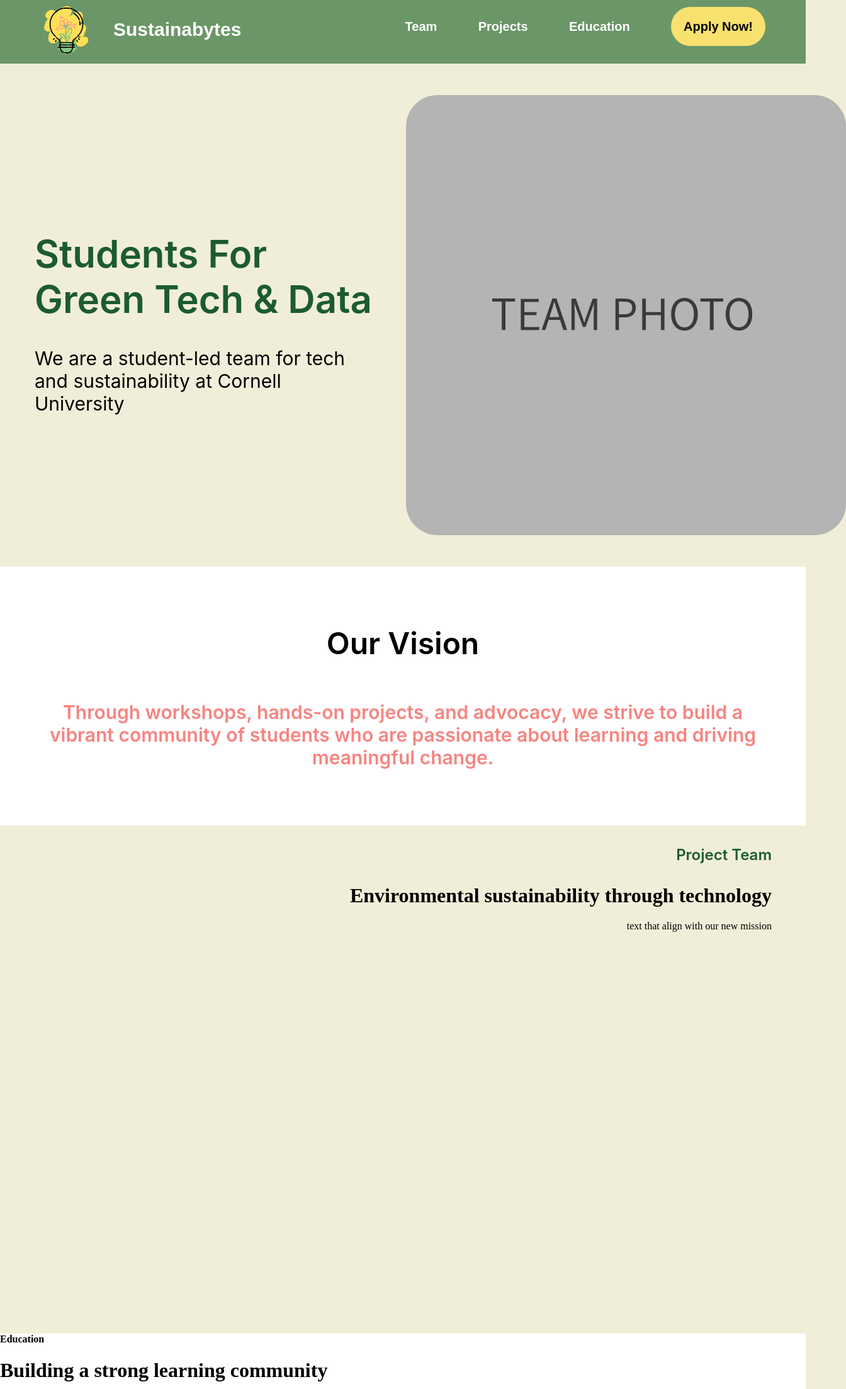
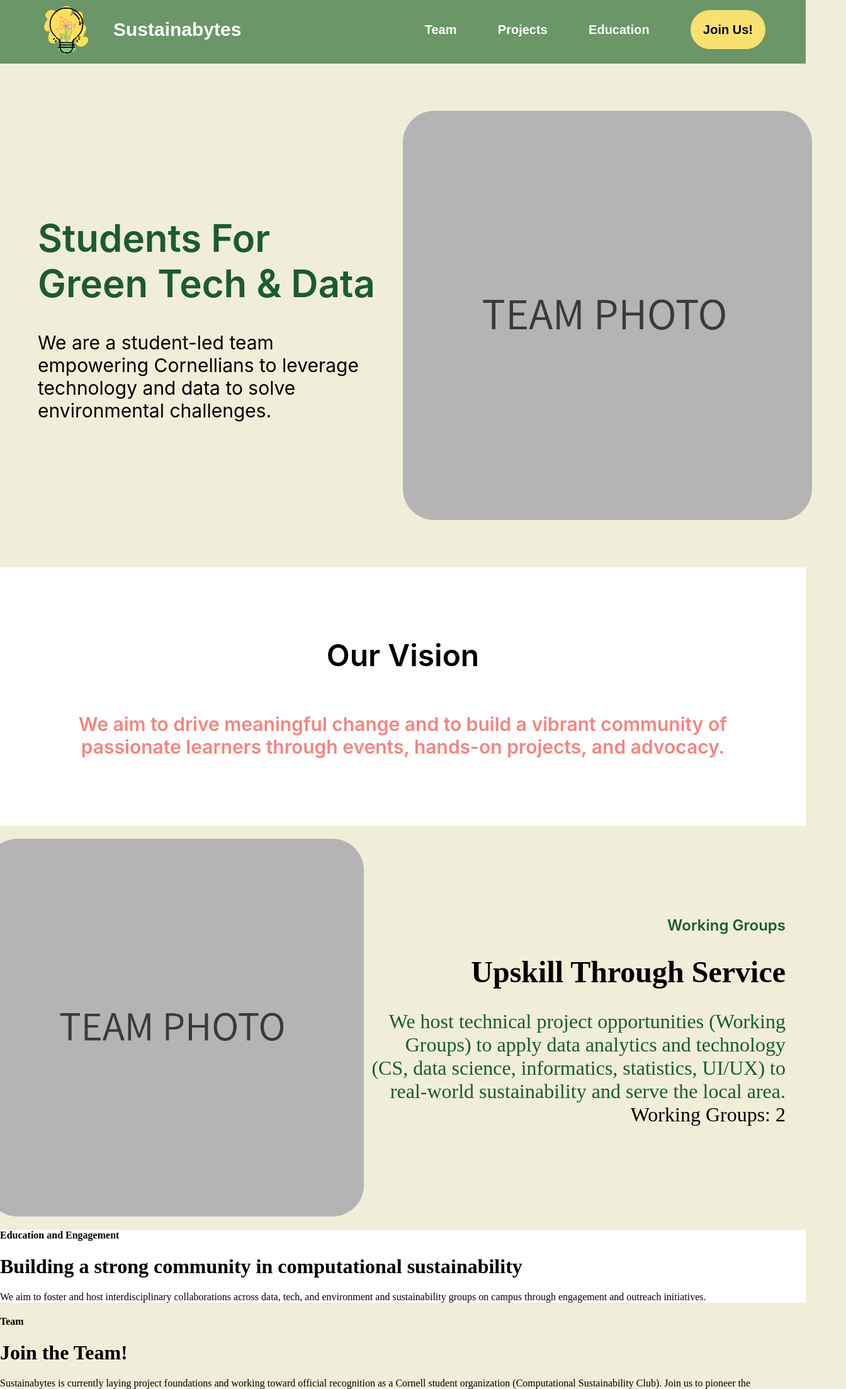
Before and after one commit to Sustainabytes/internal-website, a plain HTML site: page home.html in a window 1280 px wide. Shown: the part 2-2208 px from the top of the page at 63% size, 1344 px wide, since content can reach past the window. Drawn offline with Linux system fonts and the light colour scheme.

Commit message:
Made prgress on layout, and texts
Changed the wording for the texts as well as adding on more texts to placeholder paragraphs. Also made more progress on the home page layout.

```diff
--- a/home.html
+++ b/home.html
@@ -27,7 +27,7 @@
                         <li><a href="aboutUs.html">Team</a></li>
                         <li><a href="projects.html">Projects</a></li>
                         <li><a href="Education.html">Education</a></li>
-                        <li><a href="#" class="apply">Apply Now!</a></li>
+                        <li><a href="#" class="apply">Join Us!</a></li>
                     </ul>
                 </nav>
 
@@ -42,7 +42,7 @@
                 </h1>
 
                 <p>
-                    We are a student-led team for tech and sustainability at Cornell University
+                    We are a student-led team empowering Cornellians to leverage technology and data to solve environmental challenges.
                 </p>
             </div>
 
@@ -55,40 +55,42 @@
             </h1>
 
             <p>
-                Through workshops, hands-on projects, and advocacy, we strive to build a
-                vibrant community of students who are passionate about learning and driving meaningful change.
+                We aim to drive meaningful change and to build a vibrant community of passionate learners through events, hands-on projects, and advocacy.
             </p>
 
         </div>
 
 
         <div class="container4">
+            <div>
                 <h4 class="h4ProjectTeam">
-                Project Team
+                    Working Groups
                 </h4>
 
                 <h1>
-                Environmental sustainability through technology
+                    Upskill Through Service
                 </h1>
 
                 <p>
-                text that align with our new mission
+                    We host technical project opportunities (Working Groups) to apply data analytics and technology (CS, data science, informatics, statistics, UI/UX) to real-world sustainability and serve the local area.
+                    <br> <span style="color: black;">Working Groups: 2</span>
                 </p>
+            </div>
 
-
+            <img src="/assets/TempPhoto.png" alt="A photo of the working groups at Computational Sustainability Club at Cornell.">
         </div>
 
         <div class="container5">
             <h4 class="h4Education">
-                Education
+                Education and Engagement
             </h4>
 
             <h1>
-                Building a strong learning community
+                Building a strong community in computational sustainability
             </h1>
 
             <p>
-                text that align with our new mission
+                We aim to foster and host interdisciplinary collaborations across data, tech, and environment and sustainability groups on campus through engagement and outreach initiatives.
             </p>
 
 
@@ -100,11 +102,12 @@
             </h4>
 
             <h1>
-                Be part of Cornell’s sustainable tech future!
+                Join the Team!
             </h1>
 
             <p>
-                text that align with our new mission
+                Sustainabytes is currently laying project foundations and working toward official recognition as a Cornell student organization (Computational Sustainability Club).
+                Join us to pioneer the computational sustainability community and make a difference 🌱
             </p>
 
 
--- a/stylesAbout.css
+++ b/stylesAbout.css
@@ -1,6 +1,7 @@
 body {
     margin: 0;
     background: #f0eed8;
+    color: #1c5b31;
 }
 
 .header {
@@ -49,7 +50,6 @@ header::after {
 
 a:hover {
     color: #1d311b;
-    text-shadow: 2px 2px 5px #395637;
 }
 
 .active {
@@ -89,3 +89,37 @@ nav a {
     font-family: Arial, Helvetica, sans-serif;
     font-weight: 600;
 }
+
+.container2 {
+    display: flex;
+    flex-direction: column;
+    justify-content: center;
+    align-items: center;
+}
+
+.container2 img {
+    margin-top: 50px;
+    height: 500px;
+    width: 90vw;
+    border-radius: 50px;
+}
+
+.container2 h1 {
+    font-family: "Inter", sans-serif;
+    font-optical-sizing: auto;
+    font-weight: 600;
+    font-style: normal;
+    font-size: 3rem;
+}
+
+.container2 p {
+    margin-top: 5px;
+    text-align: center;
+    font-family: "Inter", sans-serif;
+    font-optical-sizing: auto;
+    font-weight: 400;
+    font-style: normal;
+    color: black;
+    font-size: 1.5rem;
+    width: 90vw;
+}
--- a/stylesEducation.css
+++ b/stylesEducation.css
@@ -49,7 +49,6 @@ header::after {
 
 a:hover {
     color: #1d311b;
-    text-shadow: 2px 2px 5px #395637;
 }
 
 .active {
--- a/stylesHome.css
+++ b/stylesHome.css
@@ -10,7 +10,6 @@ body {
 
 header {
     background: #6B9667;
-
 }
 
 header::after {
@@ -44,7 +43,7 @@ header::after {
     font-weight: 500;
     font-style: normal;
     font-size: 20px;
-    padding-top: 7px;
+    padding-top: 12px;
 }
 
 a:hover {
@@ -82,8 +81,10 @@ nav a {
 }
 
 .container2 {
-    height: 799px;
+    height: 800px;
     display: flex;
+    justify-content: center;
+    align-items: center;
 }
 
 
@@ -95,7 +96,7 @@ nav a {
     font-style: normal;
     font-size: 60px;
     width: 540px;
-    padding-left: 55px;
+    padding-left: 70px;
     padding-top: 226px;
 }
 
@@ -104,17 +105,16 @@ nav a {
     font-optical-sizing: auto;
     font-weight: 400;
     font-style: normal;
-    padding-left: 55px;
+    padding-left: 70px;
     padding-bottom: 226px;
     font-size: 30px;
     width: 540px;
 }
 
 .container2 img {
-    margin-top: 50px;
-    margin-left: 50px;
-    height: 699px;
-    width: 900px;
+    margin-left: 40px;
+    height: 650px;
+    width: 800px;
     border-radius: 50px;
 }
 
@@ -150,20 +150,39 @@ nav a {
 }
 
 .container4 {
-    height: 754px;
+    display: flex;
+    flex-direction: row-reverse;
+    justify-content: center;
+    align-items: center;
     padding-right: 54px;
     text-align: right;
+    overflow: hidden;
+    color: #1c5b31;
+}
+
+.container4 h1 {
+    color: black;
+    font-size: 3rem;
 }
 
 .container4 h4 {
-    color: #1c5b31;
     font-family: "Inter", sans-serif;
     font-optical-sizing: auto;
     font-weight: 600;
     font-style: normal;
     font-size: 24px;
+}
 
+.container4 p {
+    width: 670px;
+    font-size: 2rem;
+}
 
+.container4 img {
+    margin-top: 20px;
+    width: 600px;
+    height: 600px;
+    border-radius: 50px;
 }
 
 .container5 {
--- a/stylesProject.css
+++ b/stylesProject.css
@@ -49,7 +49,6 @@ header::after {
 
 a:hover {
     color: #1d311b;
-    text-shadow: 2px 2px 5px #395637;
 }
 
 .headingRight .apply {
```
Also changed, not shown: Education.html (+1 -1 lines), aboutUs.html (+13 -1 lines), projects.html (+1 -1 lines). Lines whose indentation alone changed are shown as unchanged.
